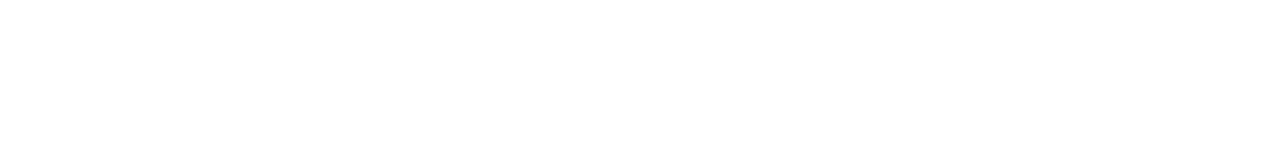
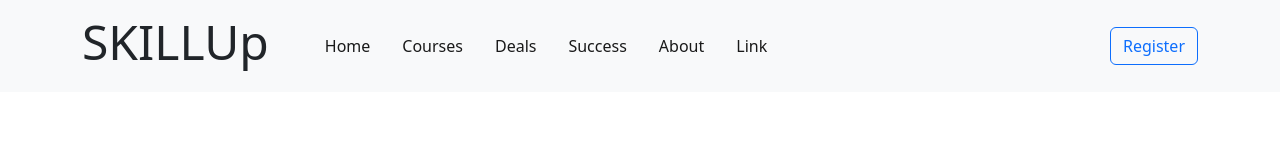
Before and after one commit to ashikbillah699/SkillUp, a plain HTML site: page index.html in a window 1280 px wide. Drawn offline with nearby package versions, Linux system fonts and the light colour scheme.

Commit message:
navbar part

```diff
--- a/index.html
+++ b/index.html
@@ -6,10 +6,55 @@
     <meta http-equiv="X-UA-Compatible" content="IE=edge">
     <meta name="viewport" content="width=device-width, initial-scale=1.0">
     <title>SkillUp</title>
+    <!-- bootstrap.min.css  -->
+    <link rel="stylesheet" href="https://cdn.jsdelivr.net/npm/bootstrap@5.2.0/dist/css/bootstrap.min.css">
 </head>
 
 <body>
+    <header>
+        <!-- navbar part -->
+        <nav class="navbar navbar-expand-lg bg-light">
+            <div class="container">
+                <a class="navbar-brand me-5" href="#">
+                    <h1 class="display-5 text-dark">SKILLUp</h1>
+                </a>
+                <button class="navbar-toggler" type="button" data-bs-toggle="collapse"
+                    data-bs-target="#navbarSupportedContent" aria-controls="navbarSupportedContent"
+                    aria-expanded="false" aria-label="Toggle navigation">
+                    <span class="navbar-toggler-icon"></span>
+                </button>
+                <div class="collapse navbar-collapse" id="navbarSupportedContent">
+                    <ul class="navbar-nav me-auto mb-2 mb-lg-0">
+                        <li class="nav-item pe-3">
+                            <a class="nav-link active" aria-current="page" href="#">Home</a>
+                        </li>
+                        <li class="nav-item pe-3">
+                            <a class="nav-link active" href="#">Courses</a>
+                        </li>
+                        <li class="nav-item pe-3">
+                            <a class="nav-link active" href="#">Deals</a>
+                        </li>
+                        <li class="nav-item pe-3">
+                            <a class="nav-link active" href="#">Success</a>
+                        </li>
+                        <li class="nav-item pe-3">
+                            <a class="nav-link active" href="#">About</a>
+                        </li>
+                        <li class="nav-item pe-3">
+                            <a class="nav-link active" href="#">Link</a>
+                        </li>
+                    </ul>
+                    <form class="" role="search">
+                        <button class="btn btn-outline-primary" type="submit">Register</button>
+                    </form>
+                </div>
+            </div>
+        </nav>
+        <!-- navbar part end -->
+    </header>
 
+    <!-- bootstrap.bundel.min.js  -->
+    <script src="https://cdn.jsdelivr.net/npm/bootstrap@5.2.0/dist/js/bootstrap.bundle.min.js"></script>
 </body>
 
 </html>
```
